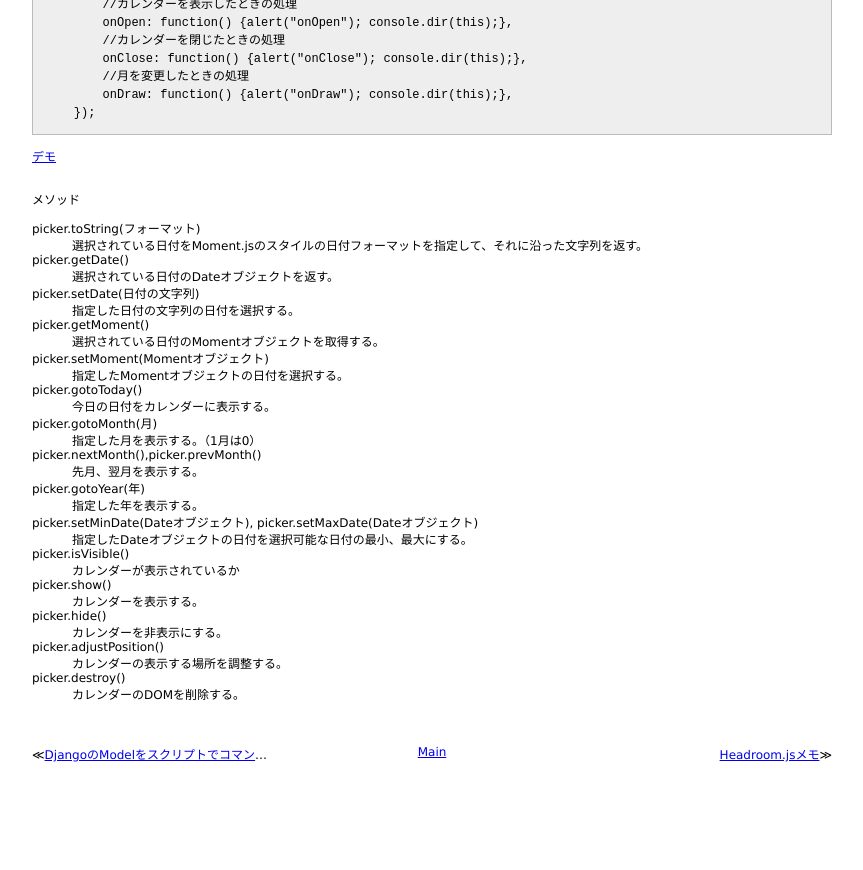
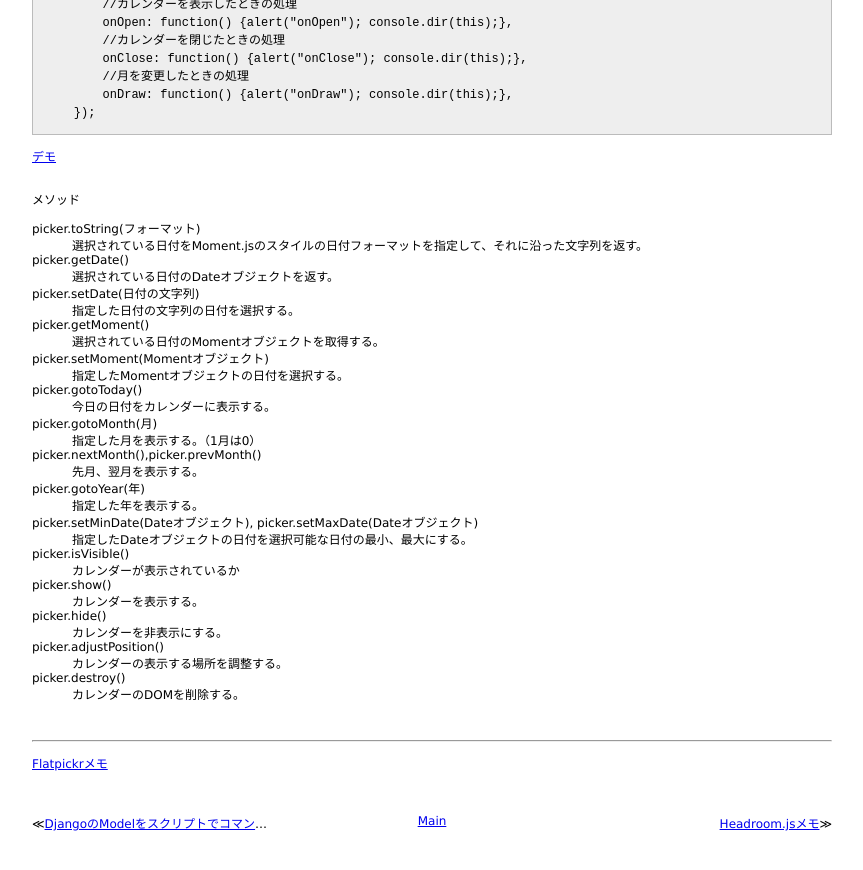
Before and after one commit to 38elements/38elements.github.com, a Jekyll site: the page built from _posts/2014-2-2-pikadayjs.md, in a window 1280 px wide and 900 px high, scrolled down 1179 px. Shown: the top 870 px of the window, without its empty margins (208-1071 px from the left). Built offline with Jekyll 4.4.1, drawn with Linux system fonts in a browser that asks for light colours; before the commit the page ends 2010 px from its top, so only the background shows below that.

Commit message:
Update 2014-2-2-pikadayjs.md

```diff
--- a/_posts/2014-2-2-pikadayjs.md
+++ b/_posts/2014-2-2-pikadayjs.md
@@ -108,3 +108,6 @@ title: PikaDay.jsメモ
     <dt>picker.destroy()  </dt>
     <dd>カレンダーのDOMを削除する。</dd>
 </dl>
+<br>
+<hr>
+[Flatpickrメモ](/2016/11/05/flatpickr.html)
```
